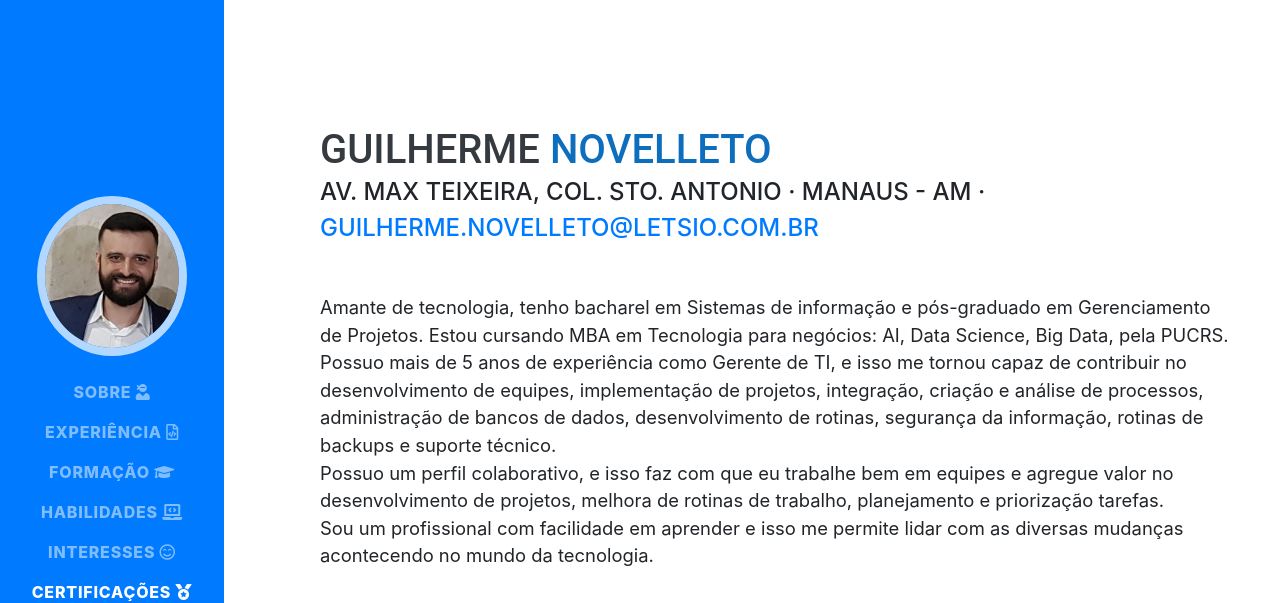
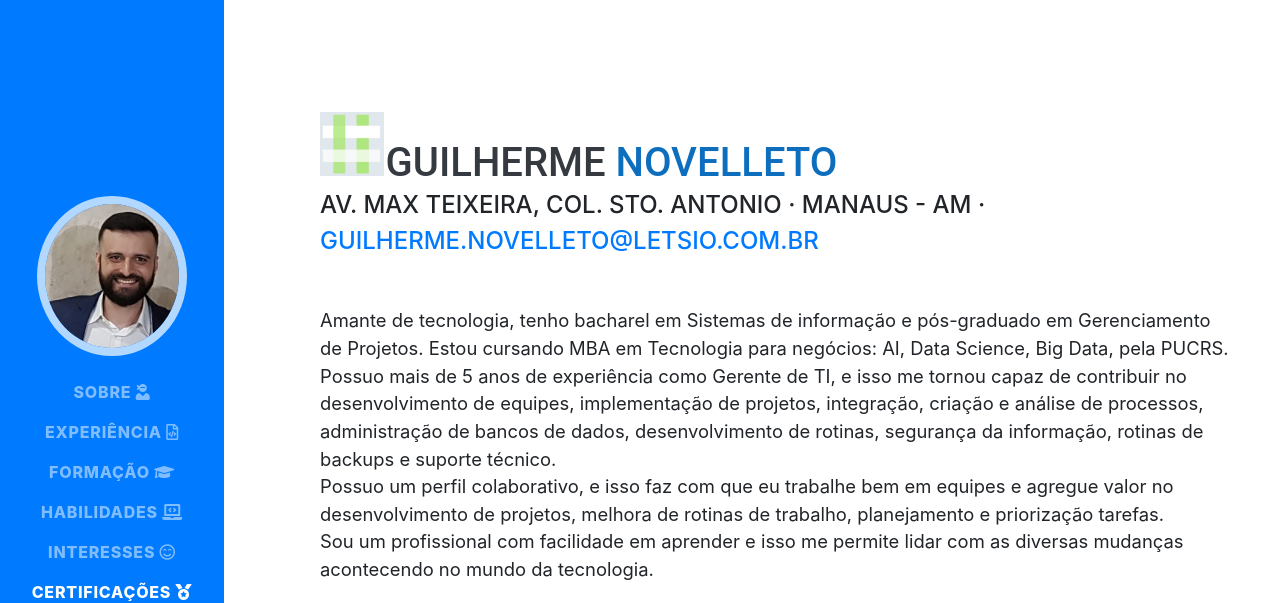
Before and after one commit to novelleto/novelleto.github.io, a website with bundled scripts: page index.html in a window 1280 px wide. Shown: the top 603 px of the page. Built offline with nearby package versions, Linux system fonts and the light colour scheme; a web font is replaced by a local one.

Commit message:
commit 11 -  index, css & img file

```diff
--- a/css/resume.css
+++ b/css/resume.css
@@ -7,7 +7,8 @@
 body {
   font-family: 'Roboto', 'Muli', -apple-system, BlinkMacSystemFont, 'Segoe UI', 'Helvetica Neue', Arial, sans-serif, 'Apple Color Emoji', 'Segoe UI Emoji', 'Segoe UI Symbol', 'Noto Color Emoji';
   padding-top: 54px;
-  color: #868e96;
+  color: #000000;
+  background-color: #e1e8ed;
 }
 
 @media (min-width: 992px) {
@@ -176,5 +177,16 @@ a {
 }
 
 a:hover, a:focus, a:active {
-  color: #E1E8ED;
+  color: #F3952F;
 }
+
+.img-body {
+  display: inline-block;
+  height: 4.0rem;
+  width: 4.0rem;
+  vertical-align: baseline;
+  text-align: baseline;
+  font-size: 2.5rem;
+  line-height: 1.5rem;
+  margin-right: 0.1rem;
+}
--- a/index.html
+++ b/index.html
@@ -63,7 +63,7 @@
 
     <section class="resume-section p-3 p-lg-5 d-flex align-items-center" id="about">
       <div class="w-100">
-        <h1 class="mb-0">Guilherme
+        <h1 class="mb-0"><img class="img-body" src="img/letsiohashtag.jpg" alt="hashtag">Guilherme
           <span class="text-name">Novelleto</span>
         </h1>
         <div class="subheading mb-5">Av. Max Teixeira, Col. Sto. Antonio · Manaus - AM ·
```
Also changed, not shown: img/letsiohashtag.jpg (added).
